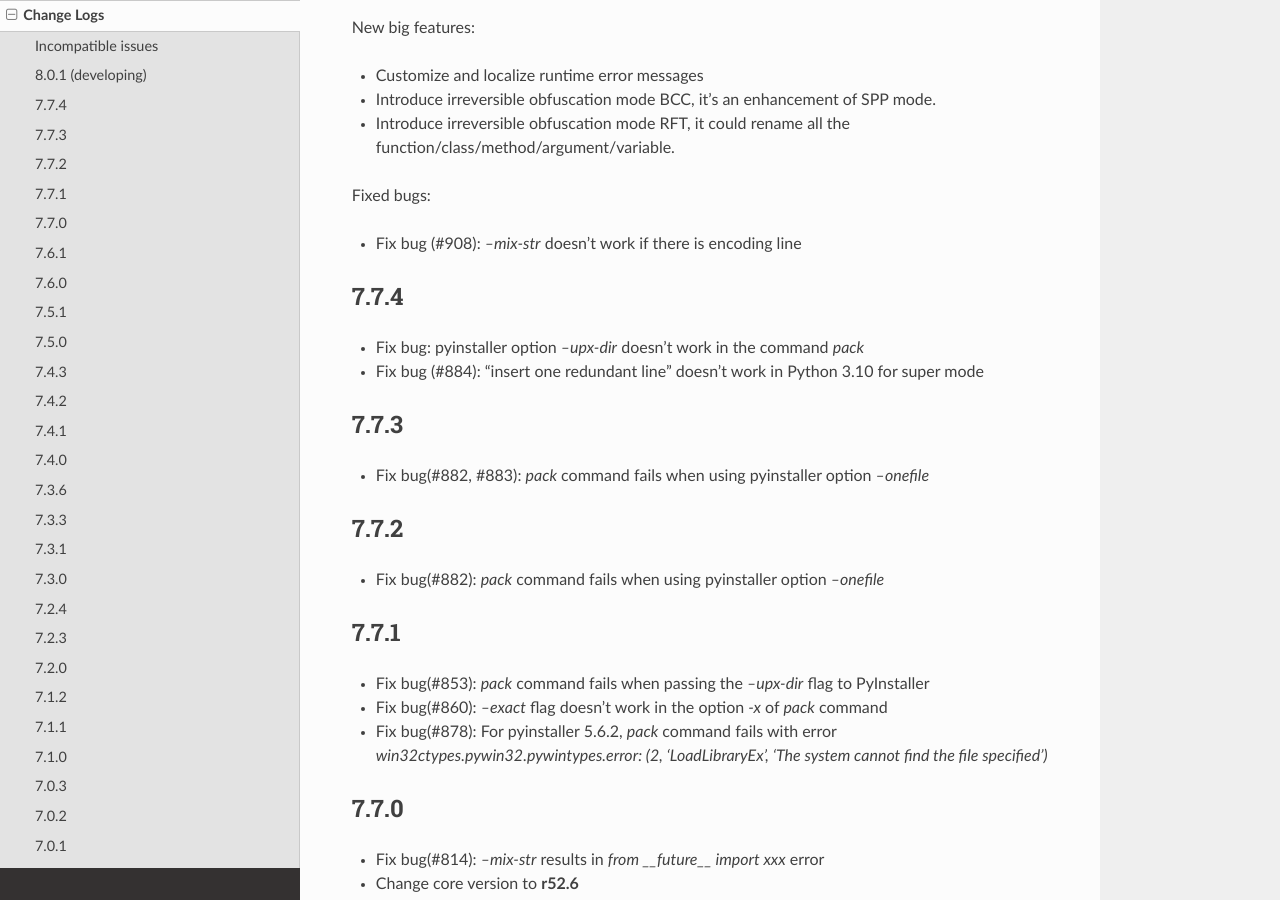
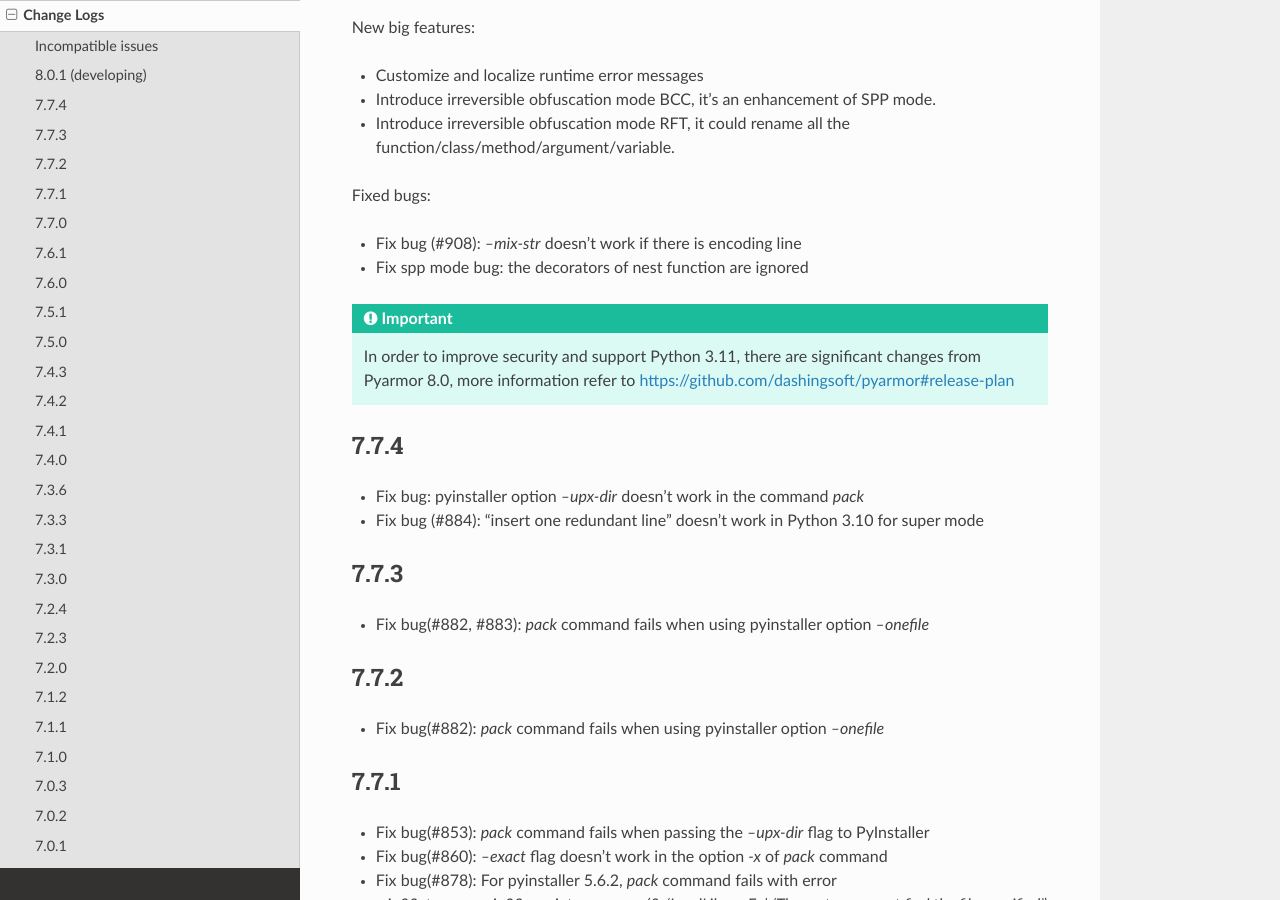
Before and after one commit to dashingsoft/pyarmor, a Sphinx documentation site: the page built from docs/change-logs.rst, in a window 1280 px wide and 900 px high, scrolled down 1117 px. Built offline with Sphinx 7.4.7 and the Read the Docs theme 2.0.0, drawn with Linux system fonts in a browser that asks for light colours.

Commit message:
Add important note

```diff
--- a/docs/change-logs.rst
+++ b/docs/change-logs.rst
@@ -69,6 +69,13 @@
 Fixed bugs:
 
 * Fix bug (#908): `--mix-str` doesn't work if there is encoding line
+* Fix spp mode bug: the decorators of nest function are ignored
+
+.. important::
+
+    In order to improve security and support Python 3.11, there are
+    significant changes from Pyarmor 8.0, more information refer to
+    https://github.com/dashingsoft/pyarmor#release-plan
 
 7.7.4
 -----
```
